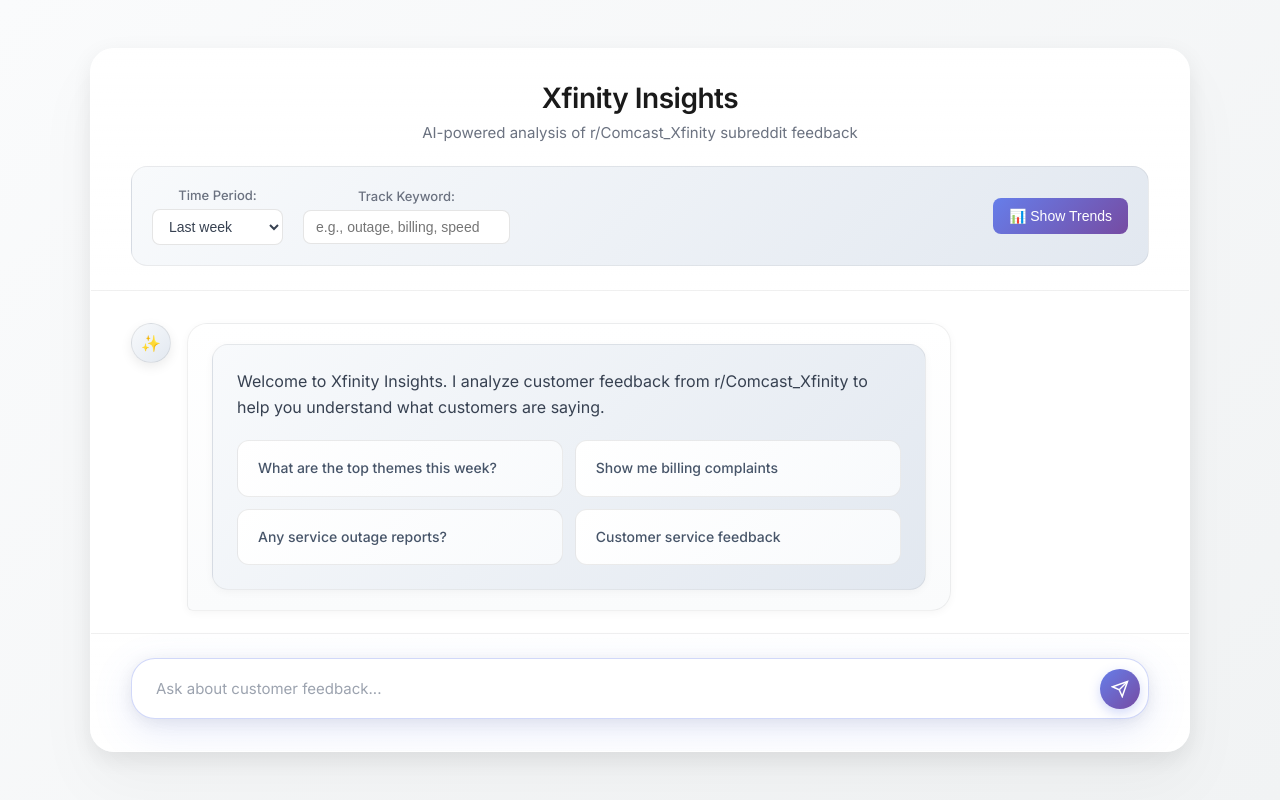
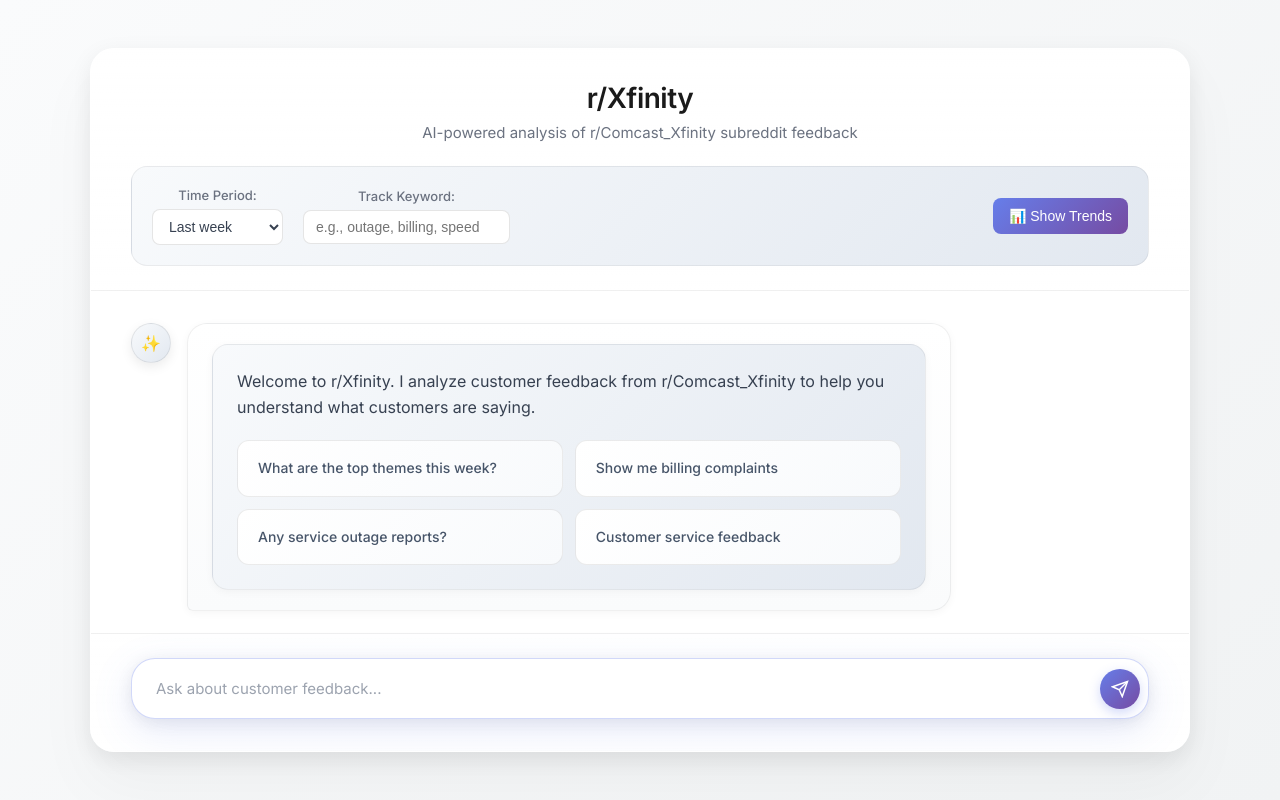
Before and after one commit to kellyoconor/reddit-chat-beta2, a website: page public/index.html in a window 1280 px wide. Drawn offline with Linux system fonts and the light colour scheme.

Commit message:
Change app title from 'Xfinity Insights' to 'r/Xfinity'

```diff
--- a/public/index.html
+++ b/public/index.html
@@ -3,7 +3,7 @@
 <head>
     <meta charset="UTF-8">
     <meta name="viewport" content="width=device-width, initial-scale=1.0">
-    <title>Xfinity Insights</title>
+    <title>r/Xfinity</title>
     <link href="https://fonts.googleapis.com/css2?family=Inter:wght@300;400;500;600&display=swap" rel="stylesheet">
     <style>
         * {
@@ -567,7 +567,7 @@
 <body>
     <div class="app-container">
         <div class="header">
-            <h1>Xfinity Insights</h1>
+            <h1>r/Xfinity</h1>
             <p>AI-powered analysis of r/Comcast_Xfinity subreddit feedback</p>
 
             <!-- Analytics Controls -->
@@ -617,7 +617,7 @@
                 <div class="message-avatar">✨</div>
                 <div class="message-content">
                     <div class="welcome-card">
-                        <div class="welcome-text">Welcome to Xfinity Insights. I analyze customer feedback from r/Comcast_Xfinity to help you understand what customers are saying.</div>
+                        <div class="welcome-text">Welcome to r/Xfinity. I analyze customer feedback from r/Comcast_Xfinity to help you understand what customers are saying.</div>
                         <div class="suggestion-grid">
                             <div class="suggestion-card" onclick="setInputValue(this.textContent)">What are the top themes this week?</div>
                             <div class="suggestion-card" onclick="setInputValue(this.textContent)">Show me billing complaints</div>
```
